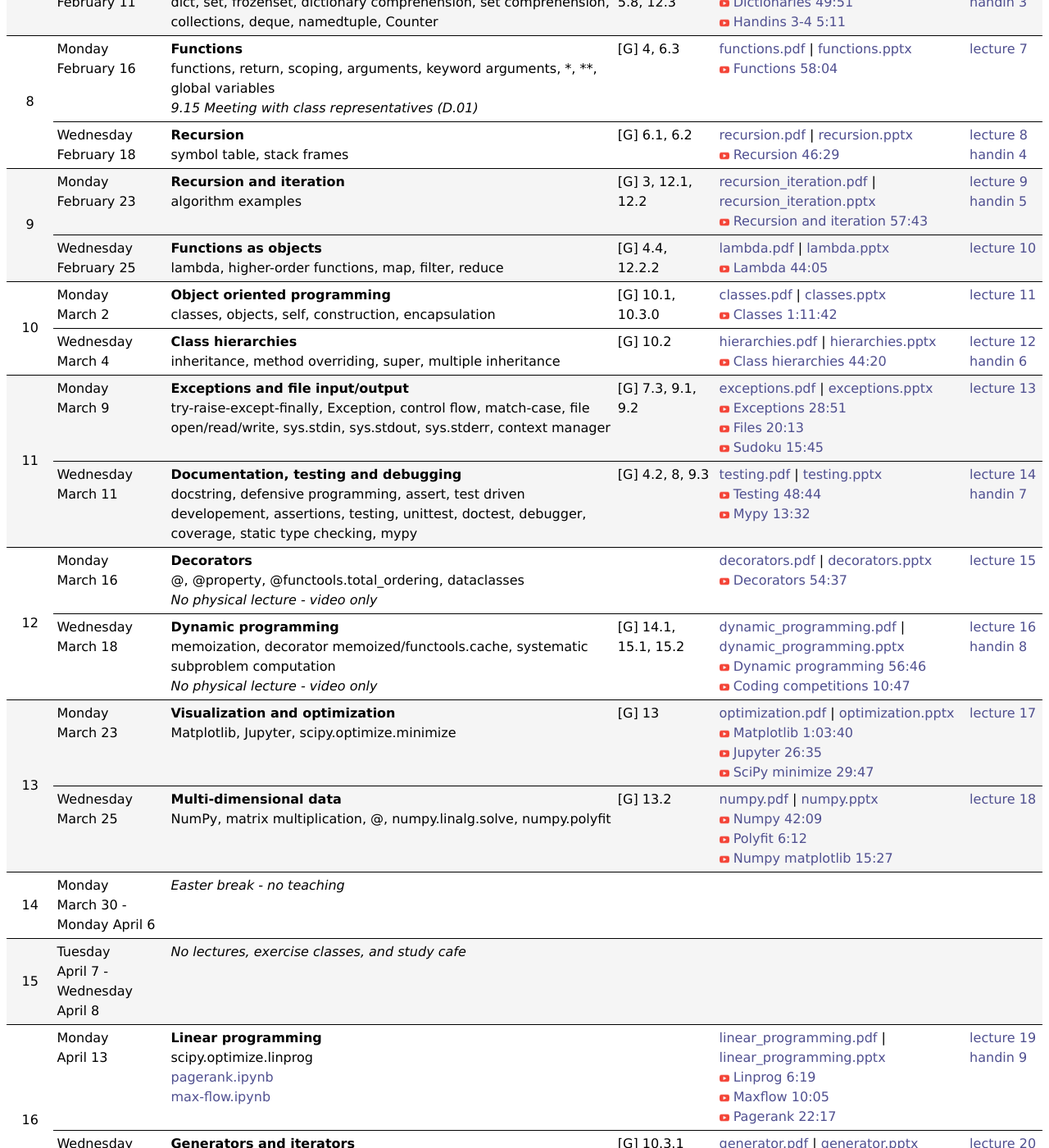
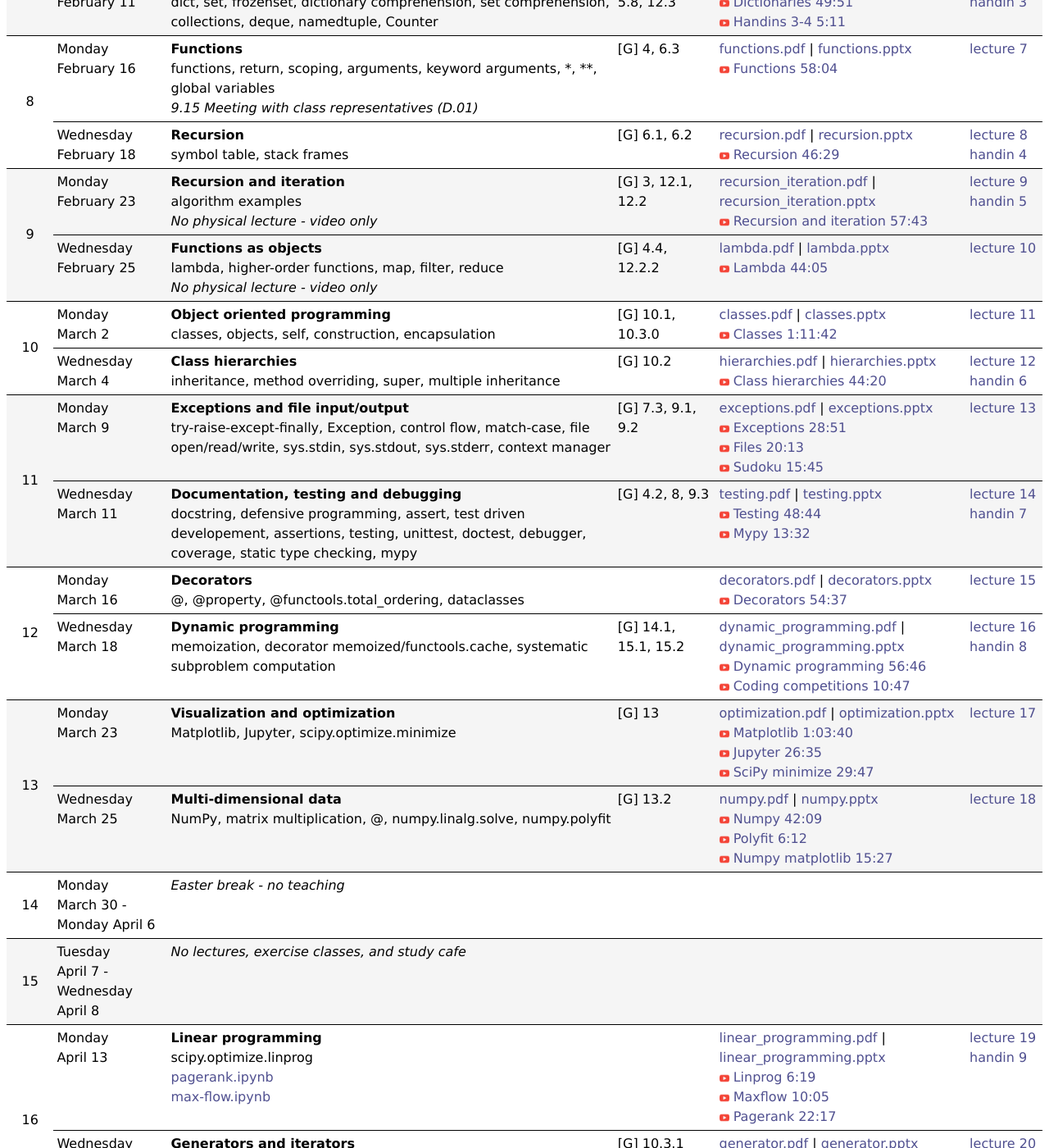
Before and after one commit to gsbrodal/gsbrodal.github.io, a Jekyll site: the page ipsa/plan-compact.html, which Jekyll copies as it is, in a window 1280 px wide and 1400 px high, scrolled down 858 px. Shown: the whole window at 82% size. Built offline with Jekyll 4.4.1, drawn with Linux system fonts in a browser that asks for light colours; some of the changed text lies outside the part shown.

Commit message:
plan-compact.html plan-full.html

```diff
--- a/ipsa/plan-compact.html
+++ b/ipsa/plan-compact.html
@@ -24,14 +24,14 @@
 <tr style="border-bottom: 1px solid black;background-color: #f5f5f5;"><td>Wednesday<br>February 11</td><td><strong>Dictionaries and sets</strong><br>dict, set, frozenset, dictionary comprehension, set comprehension, collections, deque, namedtuple, Counter</td><td>[G] 5.6, 5.7, 5.8, 12.3</td><td><a href="slides/dictionaries.pdf" target="_blank">dictionaries.pdf</a> | <a href="slides/dictionaries.pptx" target="_blank">dictionaries.pptx</a><br><img src="youtube.png" class="icon">&nbsp;<a href="https://youtu.be/reZ7mT65WAI" target="_blank">Dictionaries 49:51</a><br><img src="youtube.png" class="icon">&nbsp;<a href="https://youtu.be/obeCar-fPaA" target="_blank">Handins 3-4 5:11</a></td><td><a href="exercises.html#lecture6" target="_blank">lecture 6</a><br><a href="exercises.html#handin3" target="_blank">handin 3</a></td></tr>
 <tr style="border-bottom: 1px solid black;"><td style="vertical-align: middle; text-align: center;" rowspan="2">8</td><td>Monday<br>February 16</td><td><strong>Functions</strong><br>functions, return, scoping, arguments, keyword arguments, *, **, global variables<br><i>9.15 Meeting with class representatives (D.01)</i></td><td>[G] 4, 6.3</td><td><a href="slides/functions.pdf" target="_blank">functions.pdf</a> | <a href="slides/functions.pptx" target="_blank">functions.pptx</a><br><img src="youtube.png" class="icon">&nbsp;<a href="https://youtu.be/CS2u04CdH9c" target="_blank">Functions 58:04</a></td><td><a href="exercises.html#lecture7" target="_blank">lecture 7</a></td></tr>
 <tr style="border-bottom: 1px solid black;"><td>Wednesday<br>February 18</td><td><strong>Recursion</strong><br>symbol table, stack frames</td><td>[G] 6.1, 6.2</td><td><a href="slides/recursion.pdf" target="_blank">recursion.pdf</a> | <a href="slides/recursion.pptx" target="_blank">recursion.pptx</a><br><img src="youtube.png" class="icon">&nbsp;<a href="https://youtu.be/appcgfquLW0" target="_blank">Recursion 46:29</a></td><td><a href="exercises.html#lecture8" target="_blank">lecture 8</a><br><a href="exercises.html#handin4" target="_blank">handin 4</a></td></tr>
-<tr style="border-bottom: 1px solid black;background-color: #f5f5f5;"><td style="vertical-align: middle; text-align: center;" rowspan="2">9</td><td>Monday<br>February 23</td><td><b>Recursion and iteration</b><br>algorithm examples</td><td>[G] 3, 12.1, 12.2</td><td><a href="slides/recursion_iteration.pdf" target="_blank">recursion_iteration.pdf</a> | <a href="slides/recursion_iteration.pptx" target="_blank">recursion_iteration.pptx</a><br><img src="youtube.png" class="icon">&nbsp;<a href="https://youtu.be/Zykr151fig0" target="_blank">Recursion and iteration 57:43</a></td><td><a href="exercises.html#lecture9" target="_blank">lecture 9</a><br><a href="exercises.html#handin5" target="_blank">handin 5</a></td></tr>
-<tr style="border-bottom: 1px solid black;background-color: #f5f5f5;"><td>Wednesday<br>February 25</td><td><strong>Functions as objects</strong><br>lambda, higher-order functions, map, filter, reduce</td><td>[G] 4.4, 12.2.2</td><td><a href="slides/lambda.pdf" target="_blank">lambda.pdf</a> | <a href="slides/lambda.pptx" target="_blank">lambda.pptx</a><br><img src="youtube.png" class="icon">&nbsp;<a href="https://youtu.be/QKrCM4qCoGA" target="_blank">Lambda 44:05</a></td><td><a href="exercises.html#lecture10" target="_blank">lecture 10</td></tr>
+<tr style="border-bottom: 1px solid black;background-color: #f5f5f5;"><td style="vertical-align: middle; text-align: center;" rowspan="2">9</td><td>Monday<br>February 23</td><td><b>Recursion and iteration</b><br>algorithm examples<br><i>No physical lecture - video only</i></td><td>[G] 3, 12.1, 12.2</td><td><a href="slides/recursion_iteration.pdf" target="_blank">recursion_iteration.pdf</a> | <a href="slides/recursion_iteration.pptx" target="_blank">recursion_iteration.pptx</a><br><img src="youtube.png" class="icon">&nbsp;<a href="https://youtu.be/Zykr151fig0" target="_blank">Recursion and iteration 57:43</a></td><td><a href="exercises.html#lecture9" target="_blank">lecture 9</a><br><a href="exercises.html#handin5" target="_blank">handin 5</a></td></tr>
+<tr style="border-bottom: 1px solid black;background-color: #f5f5f5;"><td>Wednesday<br>February 25</td><td><strong>Functions as objects</strong><br>lambda, higher-order functions, map, filter, reduce<br><i>No physical lecture - video only</i></td><td>[G] 4.4, 12.2.2</td><td><a href="slides/lambda.pdf" target="_blank">lambda.pdf</a> | <a href="slides/lambda.pptx" target="_blank">lambda.pptx</a><br><img src="youtube.png" class="icon">&nbsp;<a href="https://youtu.be/QKrCM4qCoGA" target="_blank">Lambda 44:05</a></td><td><a href="exercises.html#lecture10" target="_blank">lecture 10</td></tr>
 <tr style="border-bottom: 1px solid black;"><td style="vertical-align: middle; text-align: center;" rowspan="2">10</td><td>Monday<br>March 2</td><td><strong>Object oriented programming</strong><br>classes, objects, self, construction, encapsulation</td><td>[G] 10.1, 10.3.0</td><td><a href="slides/classes.pdf" target="_blank">classes.pdf</a> | <a href="slides/classes.pptx" target="_blank">classes.pptx</a><br><img src="youtube.png" class="icon">&nbsp;<a href="https://youtu.be/7dp5ZjXOoqA" target="_blank">Classes 1:11:42</a></td><td><a href="exercises.html#lecture11" target="_blank">lecture 11</a></td></tr>
 <tr style="border-bottom: 1px solid black;"><td>Wednesday<br>March 4</td><td><strong>Class hierarchies</strong><br>inheritance, method overriding, super, multiple inheritance</td><td>[G] 10.2</td><td><a href="slides/hierarchies.pdf" target="_blank">hierarchies.pdf</a> | <a href="slides/hierarchies.pptx" target="_blank">hierarchies.pptx</a><br><img src="youtube.png" class="icon">&nbsp;<a href="https://youtu.be/Pwst7oRr1_E" target="_blank">Class hierarchies 44:20</a></td><td><a href="exercises.html#lecture12" target="_blank">lecture 12</a><br><a href="exercises.html#handin6" target="_blank">handin 6</a></td></tr>
 <tr style="border-bottom: 1px solid black;background-color: #f5f5f5;"><td style="vertical-align: middle; text-align: center;" rowspan="2">11</td><td>Monday<br>March 9</td><td><strong>Exceptions and file input/output</strong><br>try-raise-except-finally, Exception, control flow, match-case, file open/read/write, sys.stdin, sys.stdout, sys.stderr, context manager</td><td>[G] 7.3, 9.1, 9.2</td><td><a href="slides/exceptions.pdf" target="_blank">exceptions.pdf</a> | <a href="slides/exceptions.pptx" target="_blank">exceptions.pptx</a><br><img src="youtube.png" class="icon">&nbsp;<a href="https://youtu.be/6exT1dBa5jY" target="_blank">Exceptions 28:51</a><br><img src="youtube.png" class="icon">&nbsp;<a href="https://youtu.be/v8XXFfhMC08" target="_blank">Files 20:13</a><br><img src="youtube.png" class="icon">&nbsp;<a href="https://youtu.be/YxwJM1CEt4Q" target="_blank">Sudoku 15:45</a></td><td><a href="exercises.html#lecture13" target="_blank">lecture 13</a></td></tr>
 <tr style="border-bottom: 1px solid black;background-color: #f5f5f5;"><td>Wednesday<br>March 11</td><td><strong>Documentation, testing and debugging</strong><br>docstring, defensive programming, assert, test driven developement, assertions, testing, unittest, doctest, debugger, coverage, static type checking, mypy</td><td>[G] 4.2, 8, 9.3</td><td><a href="slides/testing.pdf" target="_blank">testing.pdf</a> | <a href="slides/testing.pptx" target="_blank">testing.pptx</a><br><img src="youtube.png" class="icon">&nbsp;<a href="https://youtu.be/WD6bBs_iyKo" target="_blank">Testing 48:44</a><br><img src="youtube.png" class="icon">&nbsp;<a href="https://youtu.be/uspr1mBHpmY" target="_blank">Mypy 13:32</a></td><td><a href="exercises.html#lecture14" target="_blank">lecture 14</a><br><a href="exercises.html#handin7" target="_blank">handin 7</a></td></tr>
-<tr style="border-bottom: 1px solid black;"><td style="vertical-align: middle; text-align: center;" rowspan="2">12</td><td>Monday<br>March 16</td><td><strong>Decorators</strong><br>@, @property, @functools.total_ordering, dataclasses<br><i>No physical lecture - video only</i></td><td></td><td><a href="slides/decorators.pdf" target="_blank">decorators.pdf</a> | <a href="slides/decorators.pptx" target="_blank">decorators.pptx</a><br><img src="youtube.png" class="icon">&nbsp;<a href="https://youtu.be/-l0IgmvU5qU" target="_blank">Decorators 54:37</a></td><td><a href="exercises.html#lecture15" target="_blank">lecture 15</a></td></tr>
-<tr style="border-bottom: 1px solid black;"><td>Wednesday<br>March 18</td><td><strong>Dynamic programming</strong><br>memoization, decorator memoized/functools.cache, systematic subproblem computation<br><i>No physical lecture - video only</i></td><td>[G] 14.1, 15.1, 15.2</td><td><a href="slides/dynamic_programming.pdf" target="_blank">dynamic_programming.pdf</a> | <a href="slides/dynamic_programming.pptx" target="_blank">dynamic_programming.pptx</a><br><img src="youtube.png" class="icon">&nbsp;<a href="https://youtu.be/Sw3j-Li3qIU" target="_blank">Dynamic programming 56:46</a><br><img src="youtube.png" class="icon">&nbsp;<a href="https://youtu.be/ylcCnlmeF8E" target="_blank">Coding competitions 10:47</a></td><td><a href="exercises.html#lecture16" target="_blank">lecture 16</a><br><a href="exercises.html#handin8" target="_blank">handin 8</a></td></tr>
+<tr style="border-bottom: 1px solid black;"><td style="vertical-align: middle; text-align: center;" rowspan="2">12</td><td>Monday<br>March 16</td><td><strong>Decorators</strong><br>@, @property, @functools.total_ordering, dataclasses</td><td></td><td><a href="slides/decorators.pdf" target="_blank">decorators.pdf</a> | <a href="slides/decorators.pptx" target="_blank">decorators.pptx</a><br><img src="youtube.png" class="icon">&nbsp;<a href="https://youtu.be/-l0IgmvU5qU" target="_blank">Decorators 54:37</a></td><td><a href="exercises.html#lecture15" target="_blank">lecture 15</a></td></tr>
+<tr style="border-bottom: 1px solid black;"><td>Wednesday<br>March 18</td><td><strong>Dynamic programming</strong><br>memoization, decorator memoized/functools.cache, systematic subproblem computation</td><td>[G] 14.1, 15.1, 15.2</td><td><a href="slides/dynamic_programming.pdf" target="_blank">dynamic_programming.pdf</a> | <a href="slides/dynamic_programming.pptx" target="_blank">dynamic_programming.pptx</a><br><img src="youtube.png" class="icon">&nbsp;<a href="https://youtu.be/Sw3j-Li3qIU" target="_blank">Dynamic programming 56:46</a><br><img src="youtube.png" class="icon">&nbsp;<a href="https://youtu.be/ylcCnlmeF8E" target="_blank">Coding competitions 10:47</a></td><td><a href="exercises.html#lecture16" target="_blank">lecture 16</a><br><a href="exercises.html#handin8" target="_blank">handin 8</a></td></tr>
 <tr style="border-bottom: 1px solid black;background-color: #f5f5f5;"><td style="vertical-align: middle; text-align: center;" rowspan="2">13</td><td>Monday<br>March 23</td><td><strong>Visualization and optimization</strong><br>Matplotlib, Jupyter, scipy.optimize.minimize</td><td>[G] 13</td><td><a href="slides/optimization.pdf" target="_blank">optimization.pdf</a> | <a href="slides/optimization.pptx" target="_blank">optimization.pptx</a><br><img src="youtube.png" class="icon">&nbsp;<a href="https://youtu.be/ztIxWwz5kmA" target="_blank">Matplotlib 1:03:40</a><br><img src="youtube.png" class="icon">&nbsp;<a href="https://youtu.be/FJJw4pS1Tvw" target="_blank">Jupyter 26:35</a><br><img src="youtube.png" class="icon">&nbsp;<a href="https://youtu.be/qAWOnPfZkGM" target="_blank">SciPy minimize 29:47</a></td><td><a href="exercises.html#lecture17" target="_blank">lecture 17</a></td></tr>
 <tr style="border-bottom: 1px solid black;background-color: #f5f5f5;"><td>Wednesday<br>March 25</td><td><strong>Multi-dimensional data</strong><br>NumPy, matrix multiplication, @, numpy.linalg.solve, numpy.polyfit</td><td>[G] 13.2</td><td><a href="slides/numpy.pdf" target="_blank">numpy.pdf</a> | <a href="slides/numpy.pptx" target="_blank">numpy.pptx</a><br><img src="youtube.png" class="icon">&nbsp;<a href="https://youtu.be/19u7w2HdkBE" target="_blank">Numpy 42:09</a><br><img src="youtube.png" class="icon">&nbsp;<a href="https://youtu.be/wsa8Gm5vM5o" target="_blank">Polyfit 6:12</a><br><img src="youtube.png" class="icon">&nbsp;<a href="https://youtu.be/7Tp0Nl7jw_I" target="_blank">Numpy matplotlib 15:27</a></td><td><a href="exercises.html#lecture18" target="_blank">lecture 18</a></td></tr>
 <tr style="border-bottom: 1px solid black;"><td style="vertical-align: middle; text-align: center;" rowspan="1">14</td><td>Monday<br>March 30 - Monday April 6</td><td><em>Easter break - no teaching</em></td><td></td><td></td><td></td></tr>
@@ -40,10 +40,10 @@
 <tr style="border-bottom: 1px solid black;"><td>Wednesday<br>April 15</td><td><strong>Generators and iterators</strong><br>yield, __iter__, __next__, measuring memory usage</td><td>[G] 10.3.1</td><td><a href="slides/generator.pdf" target="_blank">generator.pdf</a> | <a href="slides/generator.pptx" target="_blank">generator.pptx</a><br><img src="youtube.png" class="icon">&nbsp;<a href="https://youtu.be/MVFJeRrh6nU" target="_blank">Iterators 38:26</a><br><img src="youtube.png" class="icon">&nbsp;<a href="https://youtu.be/jIHeDtYesoE" target="_blank">Generators 30:04</a><br><img src="youtube.png" class="icon">&nbsp;<a href="https://youtu.be/RSlz3tAv2sw" target="_blank">Memory usage 9:27</a></td><td><a href="exercises.html#lecture20" target="_blank">lecture 20</a><br><a href="exercises.html#handin10" target="_blank">handin 10</a></td></tr>
 <tr style="border-bottom: 1px solid black;background-color: #f5f5f5;"><td style="vertical-align: middle; text-align: center;" rowspan="2">17</td><td>Monday<br>April 20</td><td><strong>Modules and packages</strong><br>from-import-as, __name__, "__main__", heapq</td><td>[G] 7.1, 7.2</td><td><a href="slides/modules.pdf" target="_blank">modules.pdf</a> | <a href="slides/modules.pptx" target="_blank">modules.pptx</a><br><img src="youtube.png" class="icon">&nbsp;<a href="https://youtu.be/qgCTQasroG8" target="_blank">Modules 24:28</a><br><img src="youtube.png" class="icon">&nbsp;<a href="https://youtu.be/pFC0au2Cp6U" target="_blank">Heapq 8:51</a></td><td><a href="exercises.html#lecture21" target="_blank">lecture 21</a></td></tr>
 <tr style="border-bottom: 1px solid black;background-color: #f5f5f5;"><td>Wednesday<br>April 22</td><td><strong>Working with text</strong><br>file formats (CSV, Json, XML, Excel), regular expressions (module re), finditer</td><td></td><td><a href="slides/text.pdf" target="_blank">text.pdf</a> | <a href="slides/text.pptx" target="_blank">text.pptx</a><br><img src="youtube.png" class="icon">&nbsp;<a href="https://youtu.be/8YioTtMHfdA" target="_blank">File formats 39:47</a><br><img src="youtube.png" class="icon">&nbsp;<a href="https://youtu.be/EAxKSZ5mta0" target="_blank">Regular expressions 17:59</a><br><img src="youtube.png" class="icon">&nbsp;<a href="https://youtu.be/lPE09anjtGs" target="_blank">Lindenmeyer systems 14:10</a></td><td><a href="exercises.html#lecture22" target="_blank">lecture 22</a></td></tr>
-<tr style="border-bottom: 1px solid black;"><td style="vertical-align: middle; text-align: center;" rowspan="2">18</td><td>Monday<br>April 27</td><td><strong>Relational data</strong><br>SQL, SQLite, pandas<br><a href="pandas.ipynb" target="_blank">pandas.ipynb</a><br><i>No physical lecture - video only</i></td><td>[G] 23</td><td><a href="slides/pandas.pdf" target="_blank">pandas.pdf</a> | <a href="slides/pandas.pptx" target="_blank">pandas.pptx</a><br><img src="youtube.png" class="icon">&nbsp;<a href="https://youtu.be/TBzdc_FR8uQ" target="_blank">SQLite 29:23</a><br><img src="youtube.png" class="icon">&nbsp;<a href="https://youtu.be/TXBtxNqBNKs" target="_blank">Pandas 34:23</a></td><td><a href="exercises.html#lecture23" target="_blank">lecture 23</a></td></tr>
-<tr style="border-bottom: 1px solid black;"><td>Wednesday<br>April 29</td><td><strong>Clustering</strong><br>k-means, scipy.cluster.vq.kmeans, DBSCAN, neural networks<br><i>No physical lecture - video only</i></td><td>[G] 25</td><td><a href="slides/clustering.pdf" target="_blank">clustering.pdf</a> | <a href="slides/clustering.pptx" target="_blank">clustering.pptx</a><br><img src="youtube.png" class="icon">&nbsp;<a href="https://youtu.be/-DuJpC_DRlk" target="_blank">Clustering 27:25</a><br><img src="youtube.png" class="icon">&nbsp;<a href="https://youtu.be/lK7PFKwsbnM" target="_blank">DBSCAN 11:11</a><br><img src="youtube.png" class="icon">&nbsp;<a href="https://youtu.be/7B_iE0JgDFs" target="_blank">Neural networks 15:56</a></td><td><a href="exercises.html#lecture24" target="_blank">lecture 24<br></a></td></tr>
-<tr style="border-bottom: 1px solid black;background-color: #f5f5f5;"><td style="vertical-align: middle; text-align: center;" rowspan="2">19</td><td>Monday<br>May 4</td><td><strong>Graphical user interfaces (GUI)</strong><br>Tkinter, qt<br><i>No physical lecture - video only</i></td><td></td><td><a href="slides/gui.pdf" target="_blank">gui.pdf</a> | <a href="slides/gui.pptx" target="_blank">gui.pptx</a><br><img src="youtube.png" class="icon">&nbsp;<a href="https://youtu.be/kb0fKxca28o" target="_blank">Tkinter 50:37</a></td><td><a href="exercises.html#lecture25" target="_blank">lecture 25<br></a></td></tr>
-<tr style="border-bottom: 1px solid black;background-color: #f5f5f5;"><td>Wednesday<br>May 6</td><td><strong>Java vs Python</strong><br><i>No physical lecture - video only</i></td><td></td><td><a href="slides/java.pdf" target="_blank">java.pdf</a> | <a href="slides/java.pptx" target="_blank">java.pptx</a><br><img src="youtube.png" class="icon">&nbsp;<a href="https://youtu.be/KhPleYt4afQ" target="_blank">Java 1:03:03</a></td><td><a href="exercises.html#lecture26" target="_blank">lecture 26<br></a></td></tr>
+<tr style="border-bottom: 1px solid black;"><td style="vertical-align: middle; text-align: center;" rowspan="2">18</td><td>Monday<br>April 27</td><td><strong>Relational data</strong><br>SQL, SQLite, pandas<br><a href="pandas.ipynb" target="_blank">pandas.ipynb</a></td><td>[G] 23</td><td><a href="slides/pandas.pdf" target="_blank">pandas.pdf</a> | <a href="slides/pandas.pptx" target="_blank">pandas.pptx</a><br><img src="youtube.png" class="icon">&nbsp;<a href="https://youtu.be/TBzdc_FR8uQ" target="_blank">SQLite 29:23</a><br><img src="youtube.png" class="icon">&nbsp;<a href="https://youtu.be/TXBtxNqBNKs" target="_blank">Pandas 34:23</a></td><td><a href="exercises.html#lecture23" target="_blank">lecture 23</a></td></tr>
+<tr style="border-bottom: 1px solid black;"><td>Wednesday<br>April 29</td><td><strong>Clustering</strong><br>k-means, scipy.cluster.vq.kmeans, DBSCAN, neural networks</td><td>[G] 25</td><td><a href="slides/clustering.pdf" target="_blank">clustering.pdf</a> | <a href="slides/clustering.pptx" target="_blank">clustering.pptx</a><br><img src="youtube.png" class="icon">&nbsp;<a href="https://youtu.be/-DuJpC_DRlk" target="_blank">Clustering 27:25</a><br><img src="youtube.png" class="icon">&nbsp;<a href="https://youtu.be/lK7PFKwsbnM" target="_blank">DBSCAN 11:11</a><br><img src="youtube.png" class="icon">&nbsp;<a href="https://youtu.be/7B_iE0JgDFs" target="_blank">Neural networks 15:56</a></td><td><a href="exercises.html#lecture24" target="_blank">lecture 24<br></a></td></tr>
+<tr style="border-bottom: 1px solid black;background-color: #f5f5f5;"><td style="vertical-align: middle; text-align: center;" rowspan="2">19</td><td>Monday<br>May 4</td><td><strong>Graphical user interfaces (GUI)</strong><br>Tkinter, qt</td><td></td><td><a href="slides/gui.pdf" target="_blank">gui.pdf</a> | <a href="slides/gui.pptx" target="_blank">gui.pptx</a><br><img src="youtube.png" class="icon">&nbsp;<a href="https://youtu.be/kb0fKxca28o" target="_blank">Tkinter 50:37</a></td><td><a href="exercises.html#lecture25" target="_blank">lecture 25<br></a></td></tr>
+<tr style="border-bottom: 1px solid black;background-color: #f5f5f5;"><td>Wednesday<br>May 6</td><td><strong>Java vs Python</strong></td><td></td><td><a href="slides/java.pdf" target="_blank">java.pdf</a> | <a href="slides/java.pptx" target="_blank">java.pptx</a><br><img src="youtube.png" class="icon">&nbsp;<a href="https://youtu.be/KhPleYt4afQ" target="_blank">Java 1:03:03</a></td><td><a href="exercises.html#lecture26" target="_blank">lecture 26<br></a></td></tr>
 <tr style="border-bottom: 1px solid black;"><td style="vertical-align: middle; text-align: center;" rowspan="4">20</td><td>Monday<br>May 11</td><td><b>Follow up on course evaluation, discussion of exam</b></td><td></td><td><a href="slides/exam.pdf" target="_blank">exam.pdf</a> | <a href="slides/exam.pptx" target="_blank">exam.pptx</a><br></td><td><a href="exercises.html#lecture27" target="_blank">lecture 27</a></td></tr>
 <tr style="border-bottom: 1px solid black;"><td>Wednesday<br>May 13</td><td><em>No lecture</em></td><td></td><td></td><td></td></tr>
 <tr style="border-bottom: 1px solid black;"><td>Wednesday<br>May 13</td><td><em>Hollyday (Ascension Day) - no teaching</em></td><td></td><td></td><td></td></tr>
```
Also changed, not shown: ipsa/plan-full.html (+8 -8 lines).
